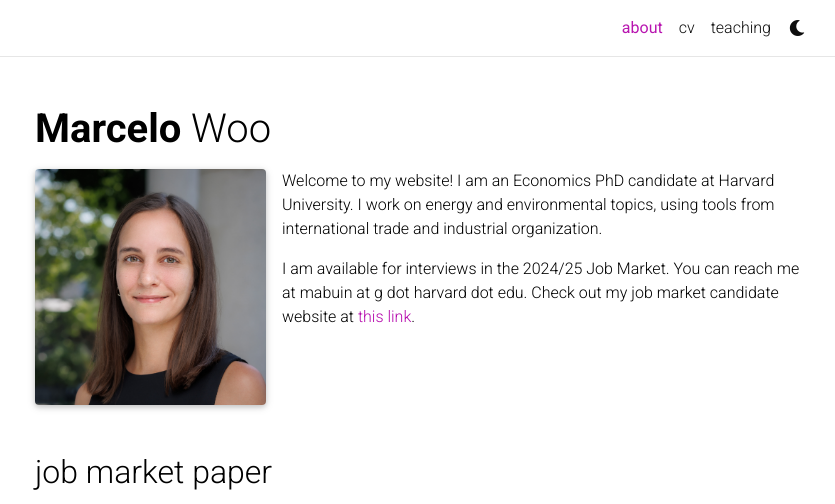
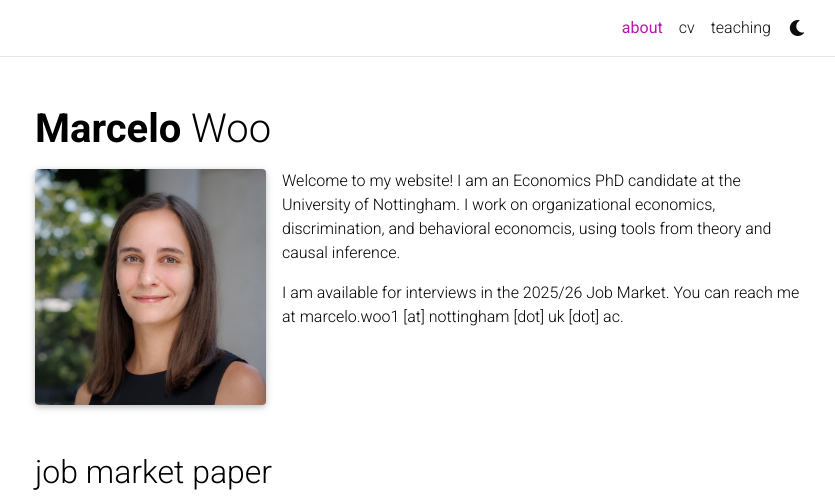
Before and after one commit to marcelowoo/marcelowoo.github.io, a Jekyll site: the page built from _pages/about.md, in a window 1280 px wide, cut to the strip 0-504 px from the top of the page. Shown: the whole strip, without its empty margins (220-1055 px from the left). Built offline with Jekyll 4.4.1, drawn with Linux system fonts in a browser that asks for light colours; comment, search, counter and statistics services are not loaded; a style sheet for code colours, icons or effects is not loaded.

Commit message:
Update about.md

```diff
--- a/_pages/about.md
+++ b/_pages/about.md
@@ -15,6 +15,8 @@ selected_papers: true # includes a list of papers marked as "selected={true}"
 social: false  # includes social icons at the bottom of the page
 ---
 
-Welcome  to my website! I am an Economics PhD candidate at Harvard University. I work on energy and environmental topics, using tools from international trade and industrial organization.
+Welcome to my website! I am an Economics PhD candidate at the University of Nottingham. I work on organizational economics, discrimination, and behavioral economcis, using tools from theory and causal inference.
 
-I am available for interviews in the 2024/25 Job Market. You can reach me at mabuin at g dot harvard dot edu. Check out my job market candidate website at [this link](https://sites.harvard.edu/constanza-abuin/).
+I am available for interviews in the 2025/26 Job Market. You can reach me at marcelo.woo1 [at] nottingham [dot] uk [dot] ac.
+
+<!-- Check out my job market candidate website at [this link](https://sites.harvard.edu/constanza-abuin/). -->
```
